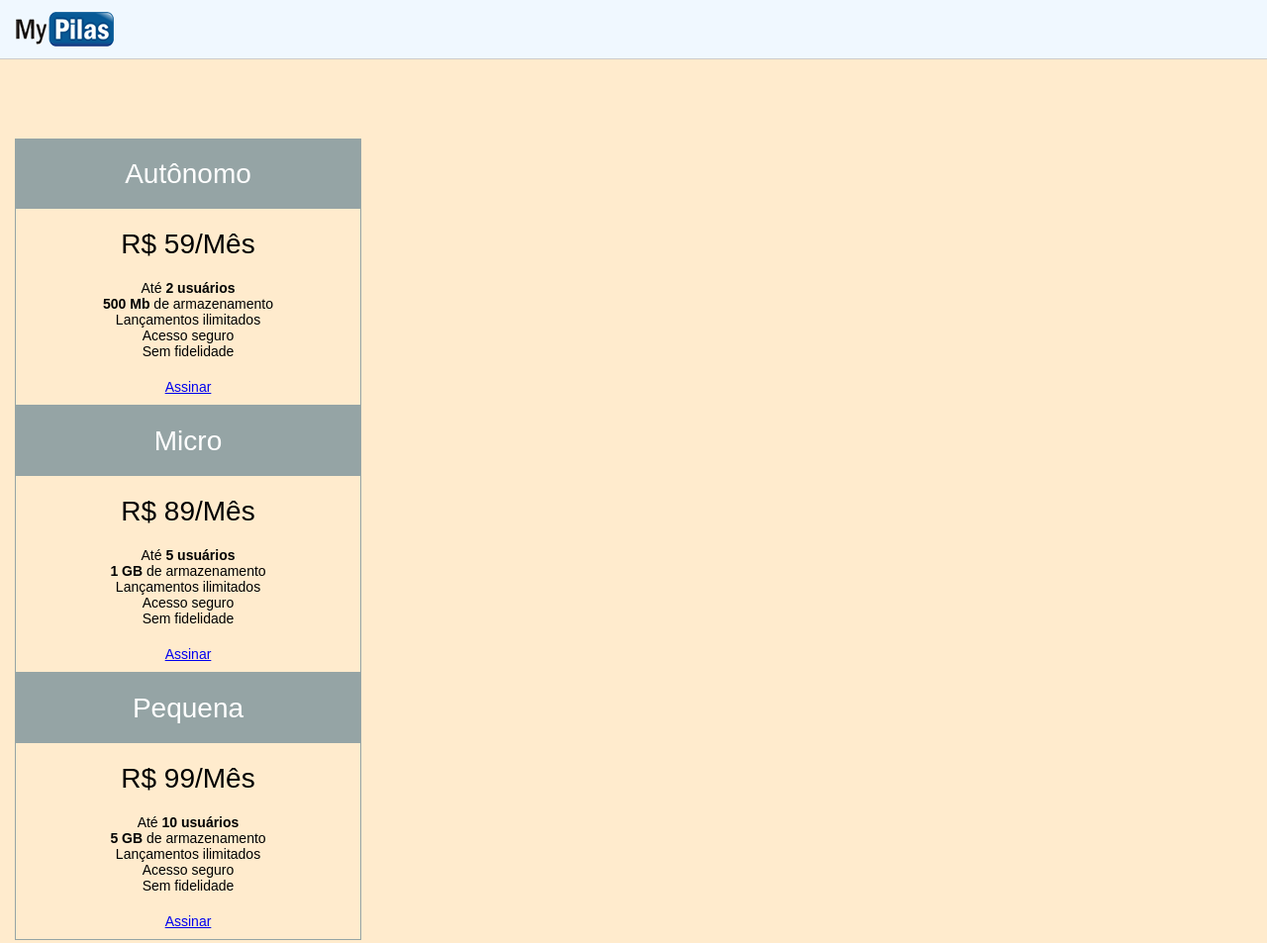
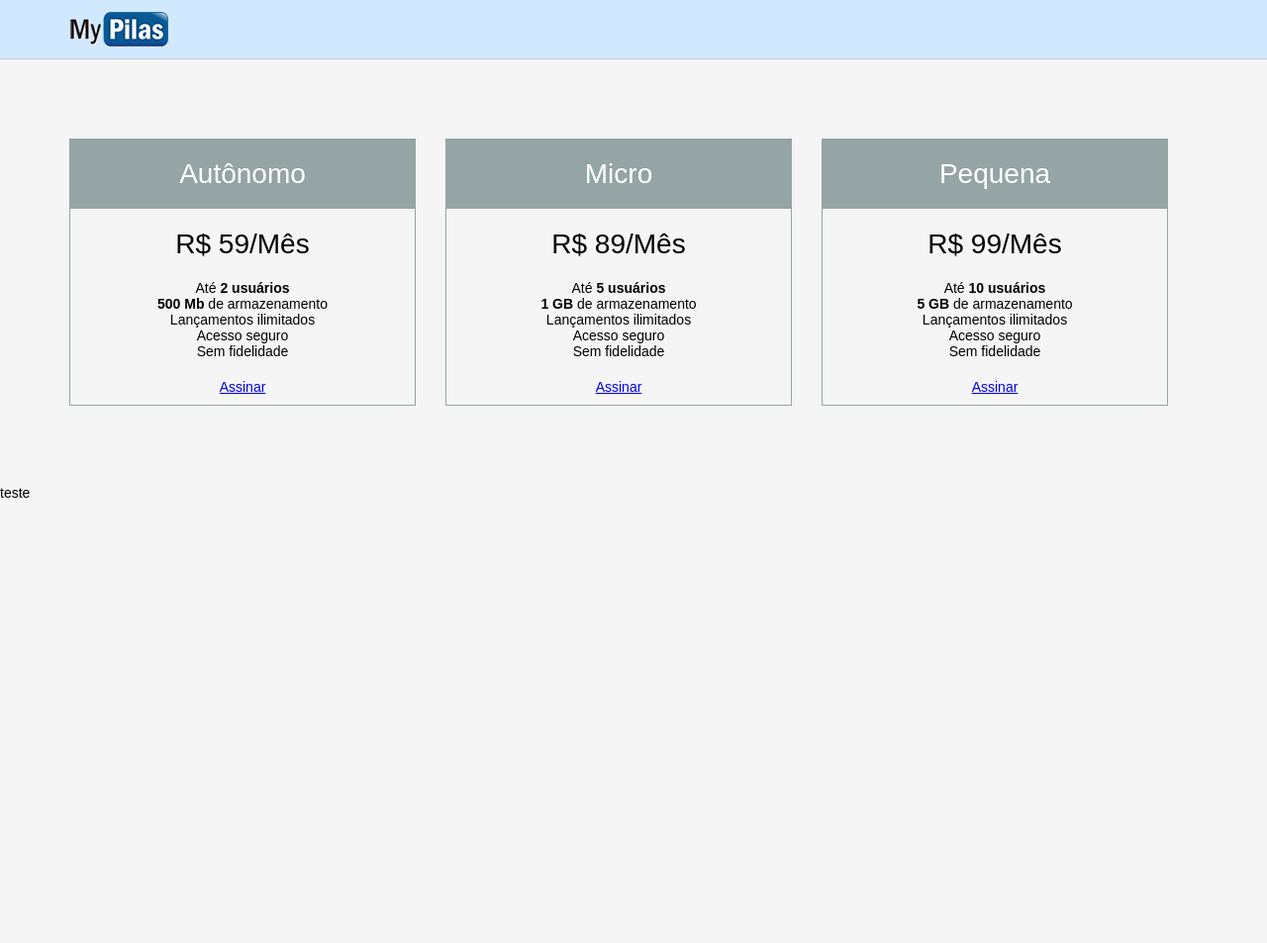
Before and after one commit to Luiz-Felipe-R-N/Projeto-site, a plain HTML site: page Preparando Projeto/index.html in a window 1280 px wide. Shown: the top 953 px of the page at 99% size. After the commit the page ends 800 px from the top, so only its background shows below. Drawn offline with Linux system fonts and the light colour scheme.

Commit message:
caixa de planos(mod.)
FLOAT: As caixas de planos foram modificadas como elementos flutuando a esquerda

PSEUDO-ELEMENTO: Foi adicionado um pseudo elemento à página, para adicionar espaçamento entre a seções

```diff
--- a/Preparando Projeto/css/estilos.css
+++ b/Preparando Projeto/css/estilos.css
@@ -3,7 +3,7 @@
 }
 
 body{
-    background-color: blanchedalmond;
+    background-color: whitesmoke;
 
     margin: 0px;
 
@@ -12,7 +12,7 @@
 }
 
 header{
-    background-color: aliceblue;
+    background-color: rgb(208, 233, 255);
 
     border-bottom: 1px solid #ccc;
     height: 60px;
@@ -25,22 +25,30 @@
 .container{
     /*background-color: yellow;*/
 
-    width: 1300px;
+    width: 1170px;
     padding-left: 15px;
     padding-right: 15px;
     margin: 0 auto;
 }
 
 #plano{
-    padding: 80px 0px;
+    padding: 80px 0;
 
  }
+
+#plano::after{
+    content: "";
+    clear: both;
+
+    display:block;
+}
 
 article{
     border: 1px solid #95a4a5;
     width: 350px;
     padding: 10px;
-
+    float: left;
+    margin-right: 30px;
 }
 
 article > h2{
```
